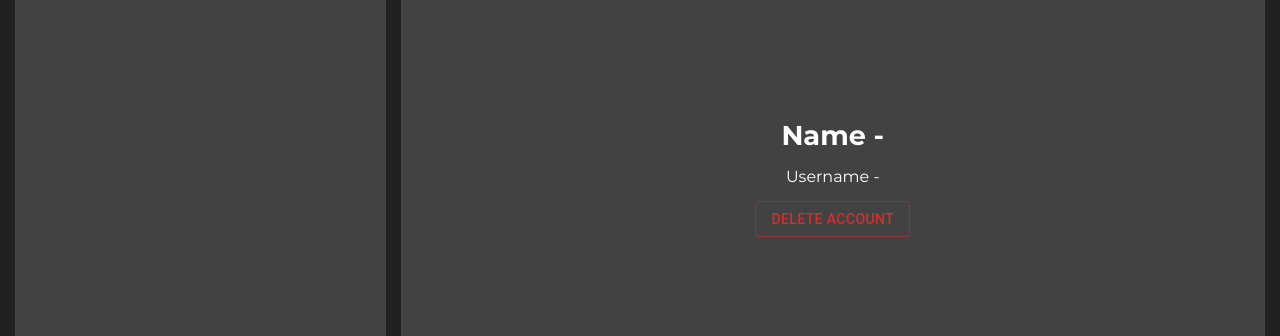
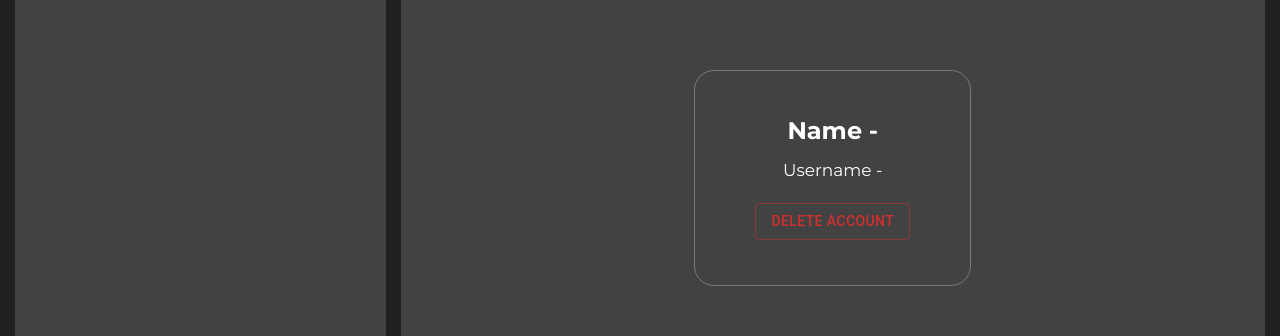
Before and after one commit to rohan1155/Chat-App, a React (Vite) app in the folder client/: page /home/account in a window 1280 px wide. Shown: the part 222-558 px from the top of the page. Built offline with nearby package versions, Linux system fonts and the light colour scheme; no server answers; sample sign-in values are in the browser's storage.

Commit message:
initial commit

```diff
--- a/client/components/Account.jsx
+++ b/client/components/Account.jsx
@@ -56,6 +56,7 @@ export default function Account() {
 
   return (
     <div className="account">
+      <div className="account-container">
         <p className="account-name">Name - {userData.name}</p>
         <p className="account-username">Username - {userData.username}</p>
         <Button
@@ -69,11 +70,12 @@ export default function Account() {
           open={openDialog}
           onClose={() => setOpenDialog(false)}
           onConfirm={handleDeleteAccount}
-        title="Confirm Deletion"
+          title="Confirm Delete Account"
         >
           Are you sure you want to delete your account? This action cannot be
           undone.
         </ConfirmDialog>
       </div>
+    </div>
   );
 }
--- a/client/src/App.css
+++ b/client/src/App.css
@@ -276,9 +276,26 @@
   gap: 15px;
 }
 
+.account-container {
+  background-color: transparent;
+  display: flex;
+  flex-direction: column;
+  justify-content: center;
+  align-items: center;
+  gap: 15px;
+  padding: 45px 60px;
+  border: 1px solid #7a7a7a;
+  border-radius: 20px;
+}
+
 .account-name {
   font-weight: bold;
-  font-size: 1.7rem;
+  font-size: 1.5rem;
+}
+
+.account-username {
+  margin-bottom: 8px;
+  font-size: 17px;
 }
 
 .mobile-conversations {
```
Also changed, not shown: 1 other file (tests, documents, lock files or other folders). Lines whose indentation alone changed are shown as unchanged.
